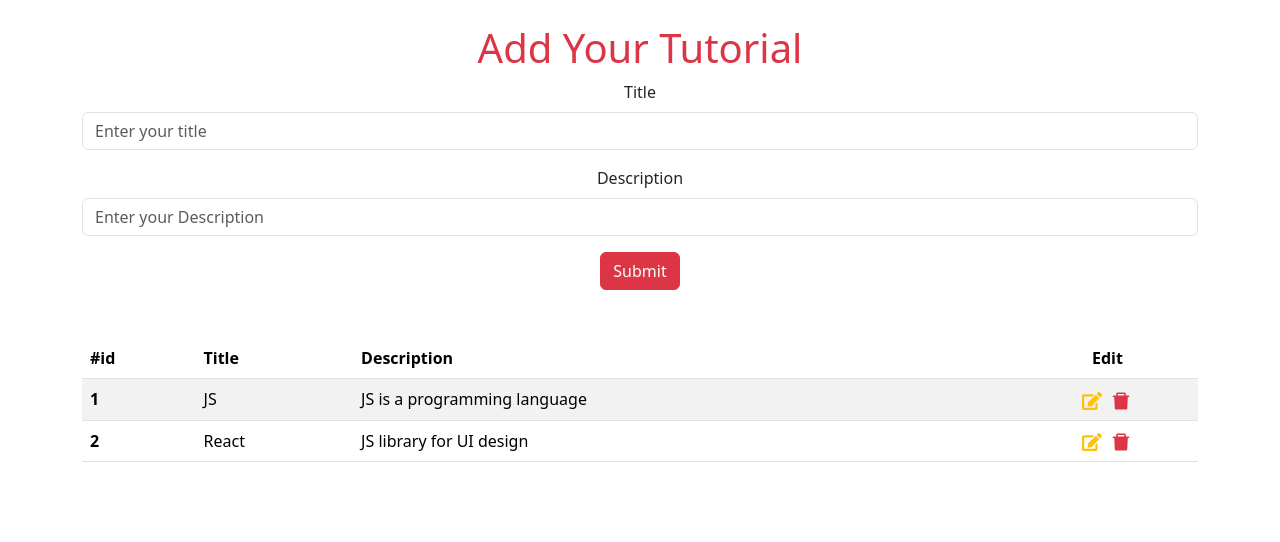
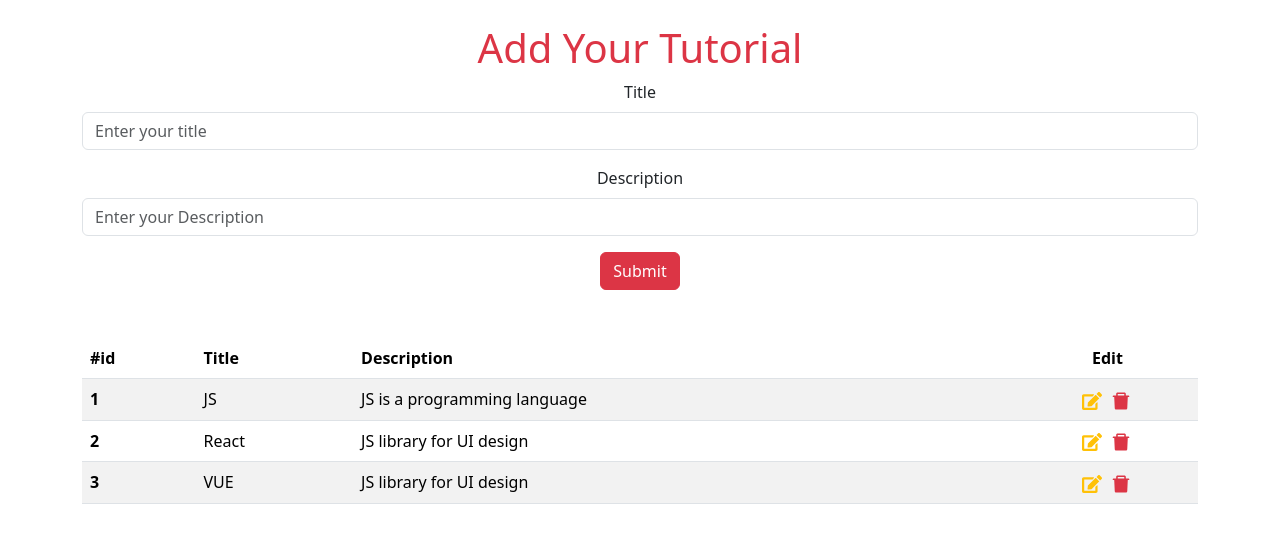
Before and after one commit to MTanrivermis/React_Tutorial_App, a React (Create React App) app: page / in a window 1280 px wide. Shown: the top 542 px of the page. Built offline with nearby package versions, Linux system fonts and the light colour scheme; no server answers.

Commit message:
data çağırıldı ve gerekli düzenlemeler yapıldı

```diff
--- a/package.json
+++ b/package.json
@@ -3,6 +3,7 @@
   "version": "0.1.0",
   "private": true,
   "dependencies": {
+    "axios": "^1.4.0",
     "bootstrap": "^5.3.0",
     "react": "^18.2.0",
     "react-dom": "^18.2.0",
--- a/src/components/TutorialList.jsx
+++ b/src/components/TutorialList.jsx
@@ -1,5 +1,5 @@
-import { FaEdit } from "react-icons/fa"
-import { AiFillDelete } from "react-icons/ai"
+import { FaEdit } from "react-icons/fa";
+import { AiFillDelete } from "react-icons/ai";
 
 const TutorialList = () => {
   const tutorials = [
@@ -13,7 +13,12 @@ const TutorialList = () => {
       title: "React",
       description: "JS library for UI design",
     },
-  ]
+    {
+      id: 3,
+      title: "VUE",
+      description: "JS library for UI design",
+    },
+  ];
 
   return (
     <div className="container mt-4">
@@ -30,7 +35,7 @@ const TutorialList = () => {
         </thead>
         <tbody>
           {tutorials?.map((item) => {
-            const { id, title, description } = item
+            const { id, title, description } = item;
             return (
               <tr key={id}>
                 <th>{id}</th>
@@ -49,12 +54,12 @@ const TutorialList = () => {
                   />
                 </td>
               </tr>
-            )
+            );
           })}
         </tbody>
       </table>
     </div>
-  )
-}
+  );
+};
 
-export default TutorialList
+export default TutorialList;
--- a/src/pages/Home.jsx
+++ b/src/pages/Home.jsx
@@ -1,7 +1,24 @@
+import { useEffect, useState } from "react";
 import AddTutorial from "../components/AddTutorial";
 import TutorialList from "../components/TutorialList";
+import axios from "axios";
 
 const Home = () => {
+  const [tutorials, setTutorials] = useState([]);
+  const BASE_URL = "https://tutorial-api.fullstack.clarusway.com/tutorials/";
+
+  const getTutorials = async () => {
+    const data = await axios(BASE_URL);
+    setTutorials(data.data);
+  };
+
+  console.log(tutorials);
+
+  //? Mount aşamasında API'ye istek atıyoruz.
+  useEffect(() => {
+    getTutorials();
+  }, []);
+
   return (
     <>
       <AddTutorial />
```
Also changed, not shown: 1 other file (tests, documents, lock files or other folders).
